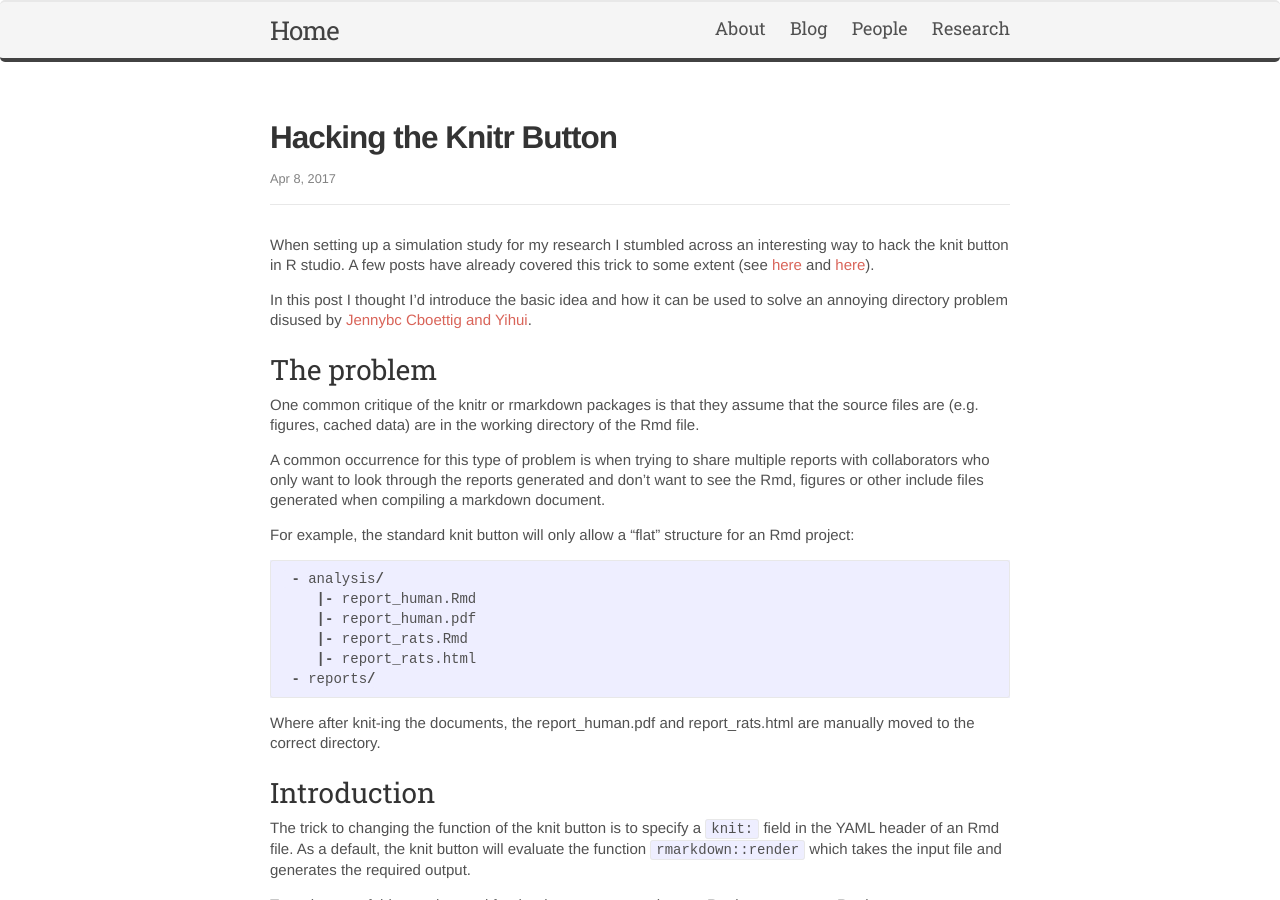
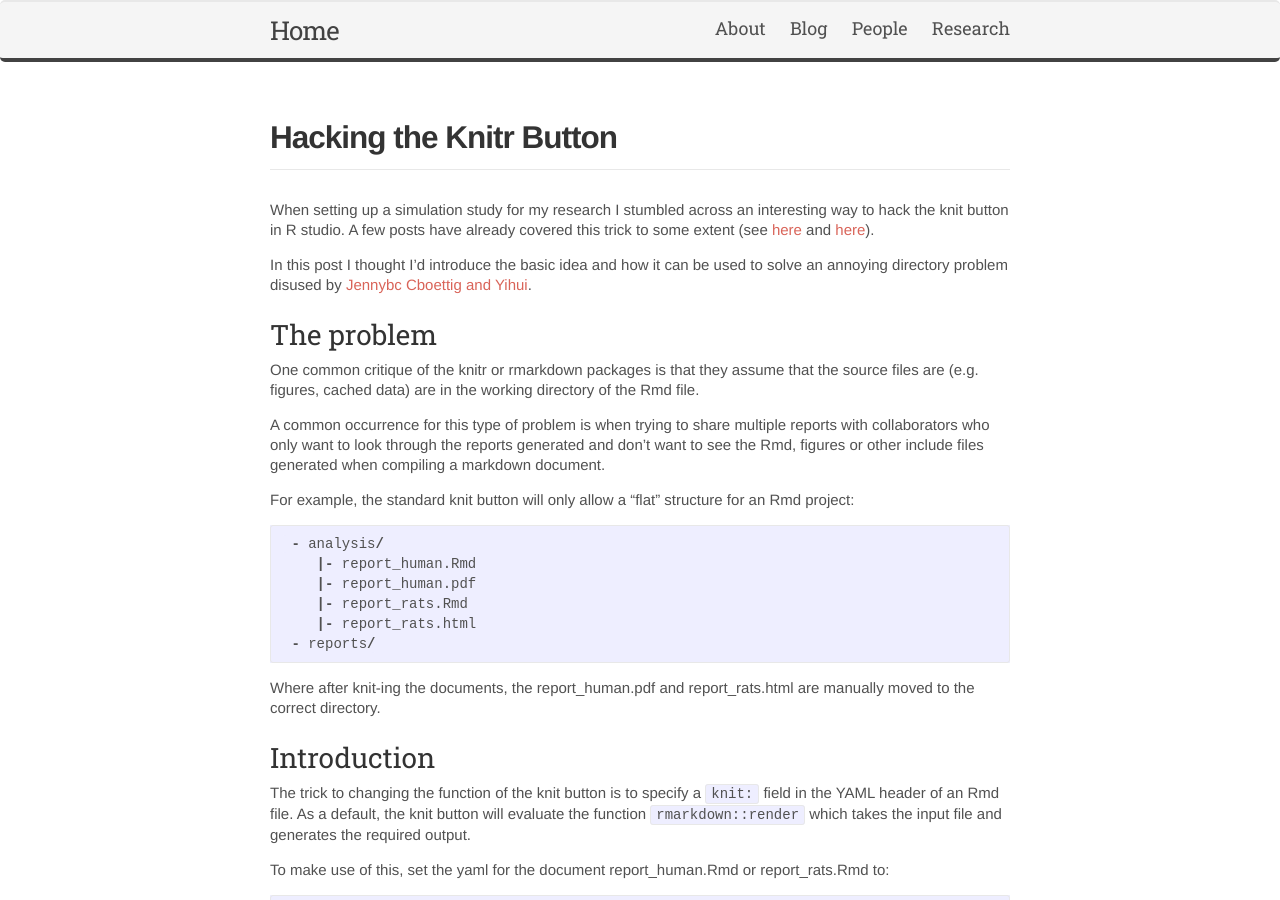
Before and after one commit to matt-sutton/matt-sutton.github.io, a Jekyll site: the page built from _blog/knitrTricks01.md, in a window 1280 px wide and 900 px high. Built offline with Jekyll 4.4.1, drawn with Linux system fonts in a browser that asks for light colours.

Commit message:
Test post compile

```diff
--- a/_layouts/post.html
+++ b/_layouts/post.html
@@ -5,15 +5,12 @@
 
   <header class="post-header">
     <h1 class="post-title" itemprop="name headline">{{ page.title }}</h1>
-    <p class="post-meta"><time datetime="{{ page.date | date_to_xmlschema }}" itemprop="datePublished">{{ page.date | date: "%b %-d, %Y" }}</time>{% if page.author %} • <span itemprop="author" itemscope itemtype="http://schema.org/Person"><span itemprop="name">{{ page.author }}</span></span>{% endif %}</p>
   </header>
 
   <div class="post-content" itemprop="articleBody">
     {{ content }}
 
     <a href="www.google.com", class="fw_btn">Next Page</a>
-    <a href="www.google.com", class="bw_btn">Previous Page</a>
-
   </div>
 
 </article>
```
